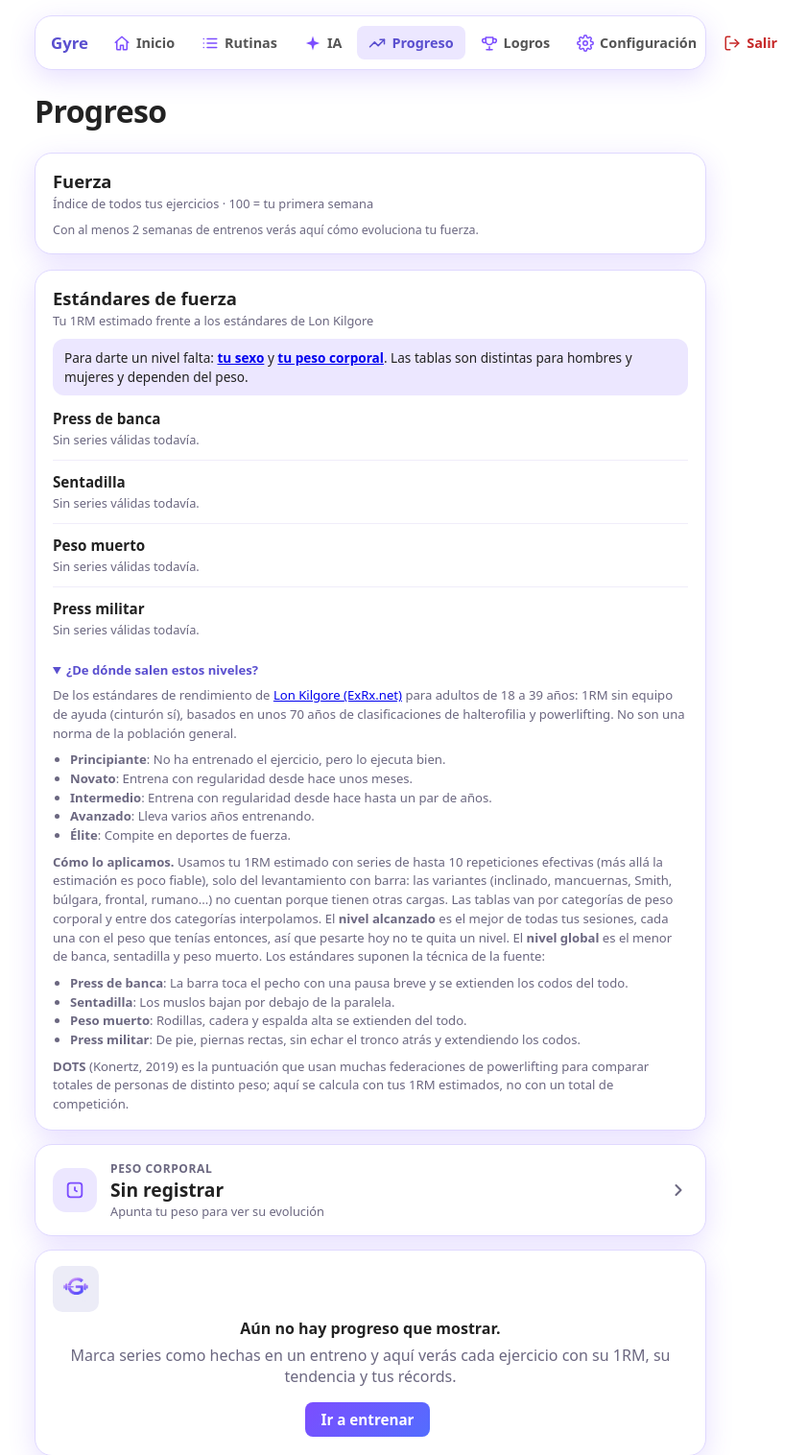
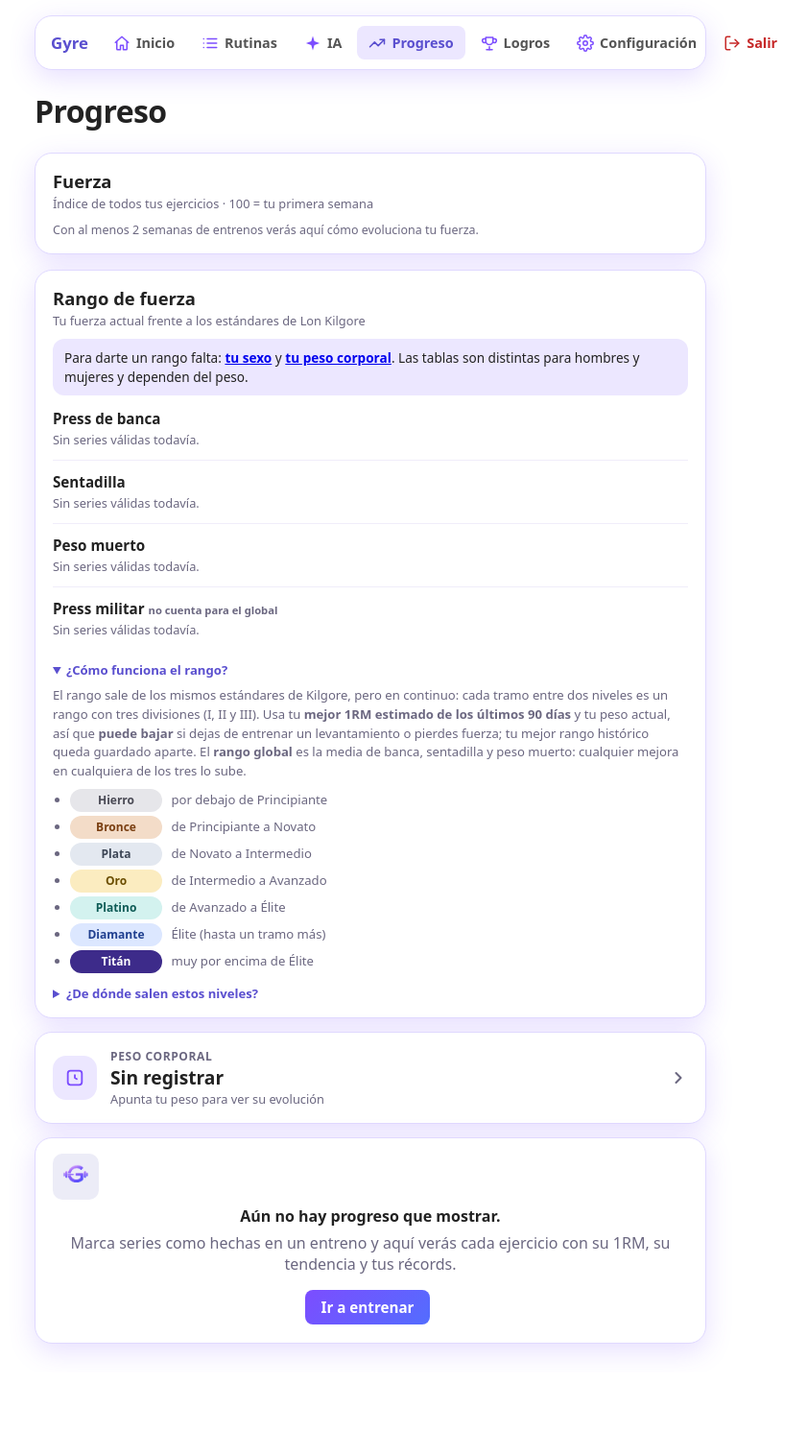
Before and after one commit to jaimemorenov621-cmyk/gym-tracker, a Flask app: page /progress in a window 1280 px wide, after a click on "¿Cómo funciona el rango?". Shown: the top 1516 px of the page at 96% size, without its empty margins (254-1095 px from the left). After the commit the page ends 1412 px from the top, so only its background shows below. Run offline with Flask 3, Linux system fonts and the light colour scheme; the visitor is signed in with stand-in values (Sample User, id 1); data comes from the database, SQL or seed files in the repository; data that the repository does not hold is empty.

Commit message:
Rangos de fuerza: Hierro a Titán con divisiones, global como media y bajada a 90 días
Cada levantamiento tiene un rango (Hierro, Bronce, Plata, Oro, Platino,
Diamante, Titán, con divisiones I-III) que sale de los estándares de Kilgore
en continuo: Bronce = de Principiante a Novato, Oro = de Intermedio a
Avanzado, etc. Usa el mejor 1RM estimado de los últimos 90 días y el peso
actual, así que puede bajar; el mejor rango histórico se muestra aparte.

Rango global = media de banca, sentadilla y peso muerto (antes el "nivel
global" era el menor): cualquier mejora lo sube. Si uno va un rango entero
por detrás de la media, se avisa. El press militar tiene rango propio pero
no cuenta para el global. Barra hasta la siguiente división con los kg que
faltan. Inicio y /nivel muestran el rango global.

Co-Authored-By: Claude Opus 5.5 <noreply@anthropic.com>

```diff
--- a/app/static/style.css
+++ b/app/static/style.css
@@ -3760,3 +3760,24 @@ a.level-strength { display: flex; align-items: center; justify-content: space-be
 .level-week-top b { white-space: nowrap; }
 .level-week-parts { margin-top: 2px; font-size: 0.75rem; color: var(--color-text-muted); }
 .level-capped { color: var(--color-brand-dark); font-weight: 800; margin-left: 2px; }
+
+/* ===== Rangos de fuerza (progress.html, index.html, level.html) ===== */
+.rank-badge { display: inline-block; padding: 3px 10px; border-radius: 999px; font-size: 0.75rem; font-weight: 800; white-space: nowrap; }
+.rank-none, .rank-hierro { background: #e6e6ea; color: #4a4a55; }
+.rank-bronce { background: #f3dcc8; color: #7a3f12; }
+.rank-plata { background: #e3e8f0; color: #3d4656; }
+.rank-oro { background: #fbecc0; color: #6b4e00; }
+.rank-platino { background: #d3f2ef; color: #0f5c57; }
+.rank-diamante { background: #dce7ff; color: #1f3f8f; }
+.rank-titan { background: #3d2b8a; color: #fff; }
+:root[data-theme="dark"] .rank-none, :root[data-theme="dark"] .rank-hierro { background: #2e2e36; color: #c9c9d4; }
+:root[data-theme="dark"] .rank-bronce { background: #3d2516; color: #f4c49c; }
+:root[data-theme="dark"] .rank-plata { background: #2a3240; color: #d0d8e6; }
+:root[data-theme="dark"] .rank-oro { background: #3d3110; color: #ffdd7a; }
+:root[data-theme="dark"] .rank-platino { background: #0f3a37; color: #8ce8df; }
+:root[data-theme="dark"] .rank-diamante { background: #1b2a52; color: #a9c2ff; }
+:root[data-theme="dark"] .rank-titan { background: #b9a6ff; color: #1b1238; }
+.std-sub .std-level { padding: 1px 7px; font-size: 0.7rem; }
+.std-extra { font-size: 0.7rem; font-weight: 600; color: var(--color-text-muted); }
+.std-defs .rank-badge { min-width: 76px; text-align: center; margin-right: 6px; }
+.std-defs li { margin-bottom: 4px; }
--- a/app/templates/index.html
+++ b/app/templates/index.html
@@ -262,7 +262,7 @@
         {# Nivel: después de lo profesional (mosaicas), nunca en su lugar. #}
         <a class="dash-level-link" href="{{ url_for('level_page') }}">
             <span class="dash-level-top">
-                <span><b>Nivel {{ xp.level }}</b> · Fuerza: {{ profile.global_label or 'completa tu perfil' }}</span>
+                <span><b>Nivel {{ xp.level }}</b> · {% if profile.global_rank %}<span class="rank-badge rank-{{ profile.global_rank.key }}">{{ profile.global_rank.label }}</span>{% else %}Rango: sin datos{% endif %}</span>
                 <span class="dash-level-next">faltan {{ xp.to_next|num }} XP {{ macros.icon('chevron-right', 16) }}</span>
             </span>
             <span class="dash-level-bar" aria-hidden="true"><i style="width: {{ xp.pct }}%"></i></span>
--- a/app/templates/progress.html
+++ b/app/templates/progress.html
@@ -92,28 +92,31 @@
     <div class="card card-elevated std-card" id="estandares">
         <div class="strength-head">
             <div>
-                <h2>Estándares de fuerza</h2>
-                <p>Tu 1RM estimado frente a los estándares de Lon Kilgore</p>
+                <h2>Rango de fuerza</h2>
+                <p>Tu fuerza actual frente a los estándares de Lon Kilgore</p>
             </div>
-            {% if profile.global is not none %}
+            {% if profile.global_rank %}
                 <div class="std-global">
-                    <span>Nivel global</span>
-                    <strong class="std-level lvl-{{ profile.global }}">{{ profile.global_label }}</strong>
+                    <span>Rango global</span>
+                    <strong class="rank-badge rank-{{ profile.global_rank.key }}">{{ profile.global_rank.label }}</strong>
                 </div>
             {% endif %}
         </div>
 
         {% if profile.missing %}
             <p class="std-missing">
-                Para darte un nivel falta:
+                Para darte un rango falta:
                 {% for m in profile.missing %}{% if m == 'sexo' %}<a href="{{ url_for('settings') }}">tu sexo</a>{% else %}<a href="{{ url_for('weight') }}">tu peso corporal</a>{% endif %}{{ ' y ' if not loop.last }}{% endfor %}.
                 Las tablas son distintas para hombres y mujeres y dependen del peso.
             </p>
-        {% elif profile.global is none and profile.missing_lifts %}
+        {% elif profile.rank_missing %}
             <p class="std-missing">
-                Nivel global (el menor de banca, sentadilla y peso muerto): falta un 1RM válido de
-                {{ profile.missing_lifts|join(', ')|lower }} (con barra, series de hasta 10 repeticiones).
+                Rango global (media de banca, sentadilla y peso muerto): falta un 1RM válido de los últimos
+                {{ standards.RANK_WINDOW_DAYS }} días en {{ profile.rank_missing|join(', ')|lower }}
+                (con barra, series de hasta 10 repeticiones).
             </p>
+        {% elif profile.lagging %}
+            <p class="std-missing">Tu {{ profile.lagging|lower }} va un rango entero o más por detrás de tu media: es el que más sube tu rango global.</p>
         {% endif %}
 
         <div class="std-list">
@@ -121,29 +124,30 @@
                 {% set l = profile.lifts[lift] %}
                 <div class="std-row">
                     <div class="std-row-head">
-                        <strong>{{ l.label }}</strong>
-                        {% if l.reached is not none %}
-                            <span class="std-level lvl-{{ l.reached }}">{{ l.reached_label }}</span>
+                        <strong>{{ l.label }}{% if lift == 'press' %} <small class="std-extra">no cuenta para el global</small>{% endif %}</strong>
+                        {% if l.rank %}
+                            <span class="rank-badge rank-{{ l.rank.key }}">{{ l.rank.label }}</span>
+                        {% elif l.rank_stale %}
+                            <span class="rank-badge rank-none">Sin rango</span>
                         {% endif %}
                     </div>
                     {% if not l.has_data %}
                         <p class="std-sub">Sin series válidas todavía.</p>
                     {% else %}
                         <p class="std-sub">
-                            {% if l.best_e1rm %}1RM estimado {{ l.best_e1rm|num }} kg{% if l.ratio %} · {{ l.ratio|num }}× tu peso{% endif %}{% else %}Sin series válidas en los últimos 12 meses{% endif %}
-                            {% if l.reached_at %} · nivel alcanzado {{ l.reached_at|relative_day }}{% endif %}
+                            {% if l.rank_e1rm %}1RM estimado {{ l.rank_e1rm|num }} kg{% if profile.latest_bw %} · {{ (l.rank_e1rm / profile.latest_bw)|num(2) }}× tu peso{% endif %}
+                            {% elif l.rank_stale %}Sin series válidas en los últimos {{ standards.RANK_WINDOW_DAYS }} días (mejor 1RM: {{ l.best_e1rm_all|num }} kg)
+                            {% else %}1RM estimado {{ l.best_e1rm_all|num }} kg{% endif %}
+                            {% if l.reached is not none %} · nivel <span class="std-level lvl-{{ l.reached }}">{{ l.reached_label }}</span>{% endif %}
                         </p>
-                        {% if l.bar_pct is not none %}
-                            <div class="std-bar"><span style="width: {{ l.bar_pct }}%"></span></div>
-                            <p class="std-next">
-                                {% if l.meets_next_now %}
-                                    Con tu peso actual ya llegas a {{ l.next_label }}: contará en tu próxima sesión registrada.
-                                {% else %}
-                                    {{ l.next_label }}: {{ l.next_kg|num }} kg con tu peso actual · te faltan {{ l.missing_kg|num }} kg
-                                {% endif %}
-                            </p>
-                        {% elif l.reached == 4 %}
-                            <p class="std-next">Nivel máximo de la tabla.</p>
+                        {% if l.rank and l.rank_next %}
+                            <div class="std-bar"><span style="width: {{ l.rank.pct }}%"></span></div>
+                            <p class="std-next">{{ l.rank_next }}: {{ l.rank_next_kg|num }} kg con tu peso actual · te faltan {{ l.rank_missing_kg|num }} kg</p>
+                        {% elif l.rank and not l.rank_next %}
+                            <p class="std-next">Rango máximo.</p>
+                        {% endif %}
+                        {% if l.rank_peak and (not l.rank or l.rank_peak.label != l.rank.label) %}
+                            <p class="std-next">Mejor rango que has tenido: {{ l.rank_peak.label }}</p>
                         {% endif %}
                     {% endif %}
                 </div>
@@ -154,6 +158,22 @@
             <p class="std-dots"><strong>DOTS estimado: {{ profile.dots|round|int }}</strong> · suma de tus 1RM estimados de banca, sentadilla y peso muerto, corregida por tu peso corporal.</p>
         {% endif %}
 
+        <details class="strength-how">
+            <summary>¿Cómo funciona el rango?</summary>
+            <p>
+                El rango sale de los mismos estándares de Kilgore, pero en continuo: cada tramo entre dos niveles
+                es un rango con tres divisiones (I, II y III). Usa tu <b>mejor 1RM estimado de los últimos
+                {{ standards.RANK_WINDOW_DAYS }} días</b> y tu peso actual, así que <b>puede bajar</b> si dejas de
+                entrenar un levantamiento o pierdes fuerza; tu mejor rango histórico queda guardado aparte.
+                El <b>rango global</b> es la media de banca, sentadilla y peso muerto: cualquier mejora en
+                cualquiera de los tres lo sube.
+            </p>
+            <ul class="std-defs">
+                {% for name in standards.RANKS %}
+                    <li><span class="rank-badge rank-{{ standards.RANK_KEYS[loop.index0] }}">{{ name }}</span> {{ standards.RANK_RANGES[loop.index0] }}</li>
+                {% endfor %}
+            </ul>
+        </details>
         <details class="strength-how">
             <summary>¿De dónde salen estos niveles?</summary>
             <p>
```
Also changed, not shown: app/strength_standards.py (+119 -0 lines), app/templates/level.html (+4 -4 lines), tests/test_strength_standards.py (+73 -2 lines).
